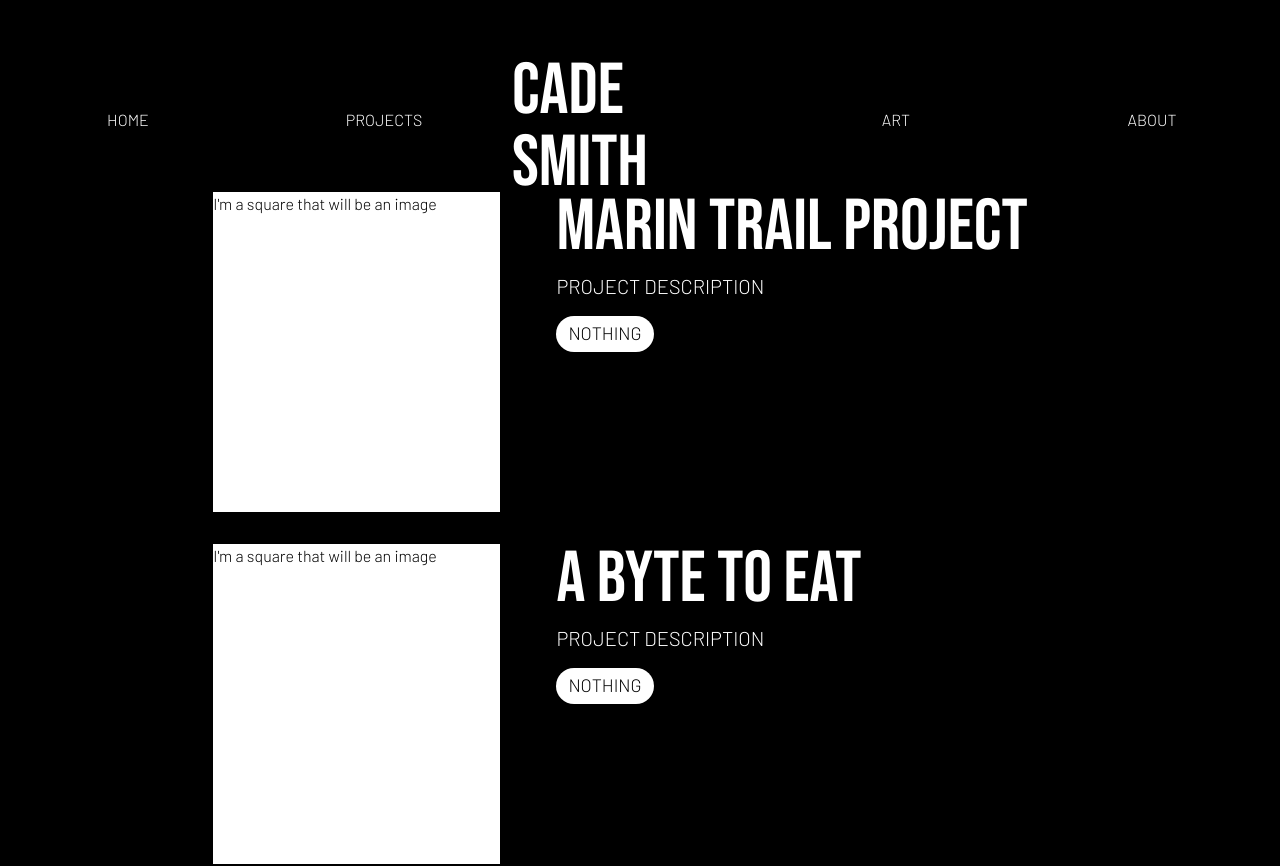
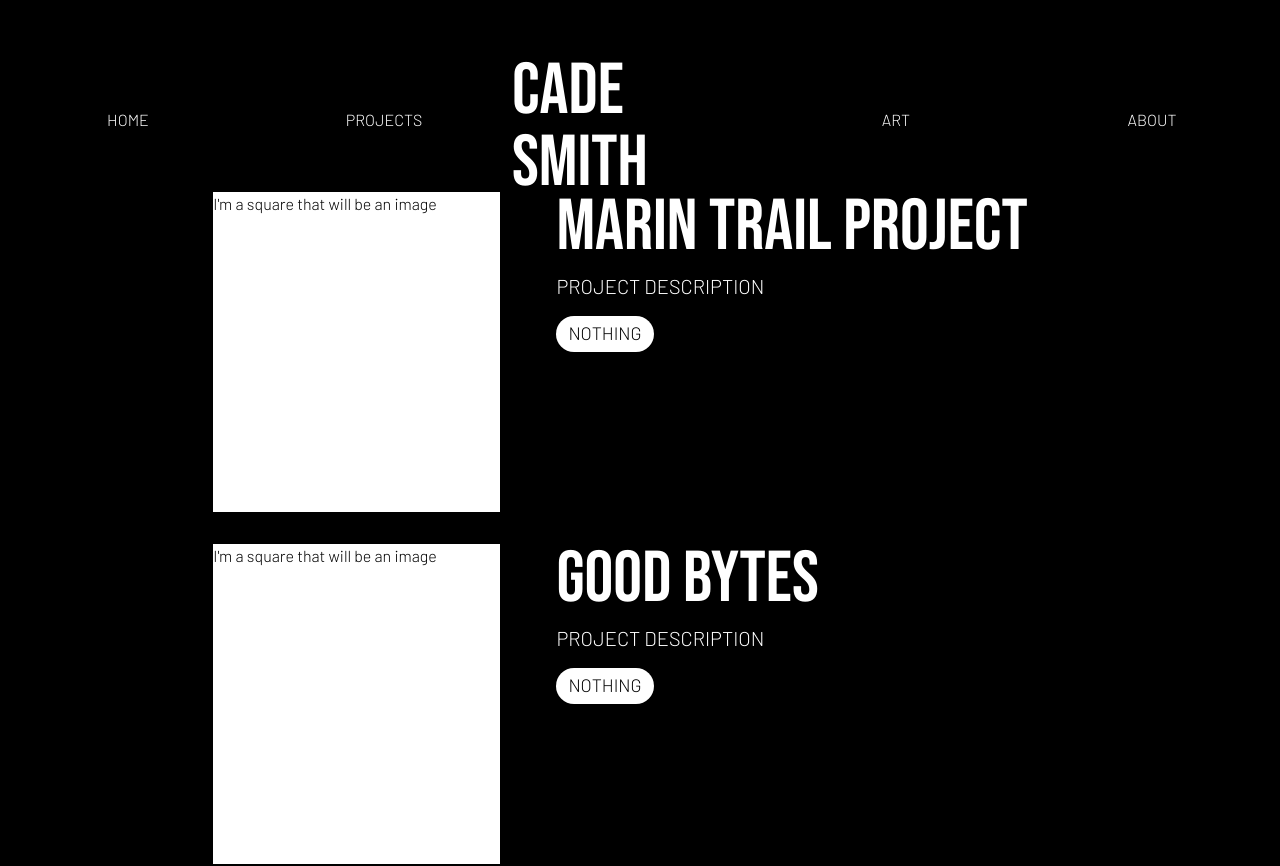
Before and after one commit to cadesmith/PortfolioSite, a Next.js app: page /projects in a window 1280 px wide. Shown: the top 866 px of the page. Built offline with nearby package versions, Linux system fonts and the light colour scheme.

Commit message:
small changes to photography page

```diff
--- a/app/art/photography/page.tsx
+++ b/app/art/photography/page.tsx
@@ -1,10 +1,12 @@
 import React from "react";
 import PhotoTile from "../../components/PhotoTile";
+
+// Make three grid divs inside a grid for desired layout (masonry)
 
 export default function Photography() {
   return (
     <div className="flex justify-center">
-      <div className="w-2/3 bg-white mt-14 mb-14">
+      <div className="grid grid-cols-3 w-2/3 bg-white mt-14 mb-14">
       <PhotoTile />
       </div>
     </div>
--- a/app/projects/page.tsx
+++ b/app/projects/page.tsx
@@ -9,7 +9,7 @@ export default function Projects() {
         stack={['NOTHING']}
       />
       <Project
-        title={'A BYTE TO EAT'}
+        title={'GOOD BYTES'}
         stack={['NOTHING']}
       />
       <Project
```
